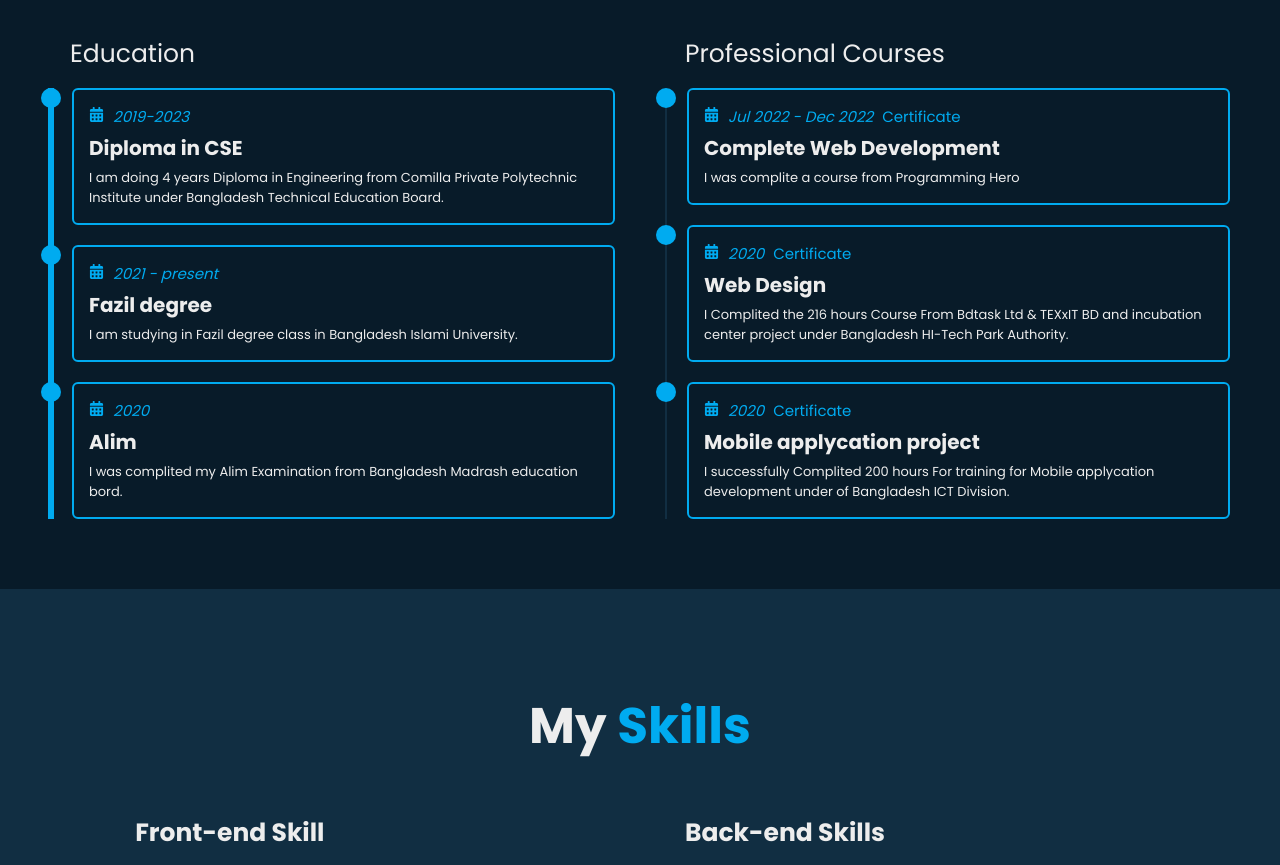
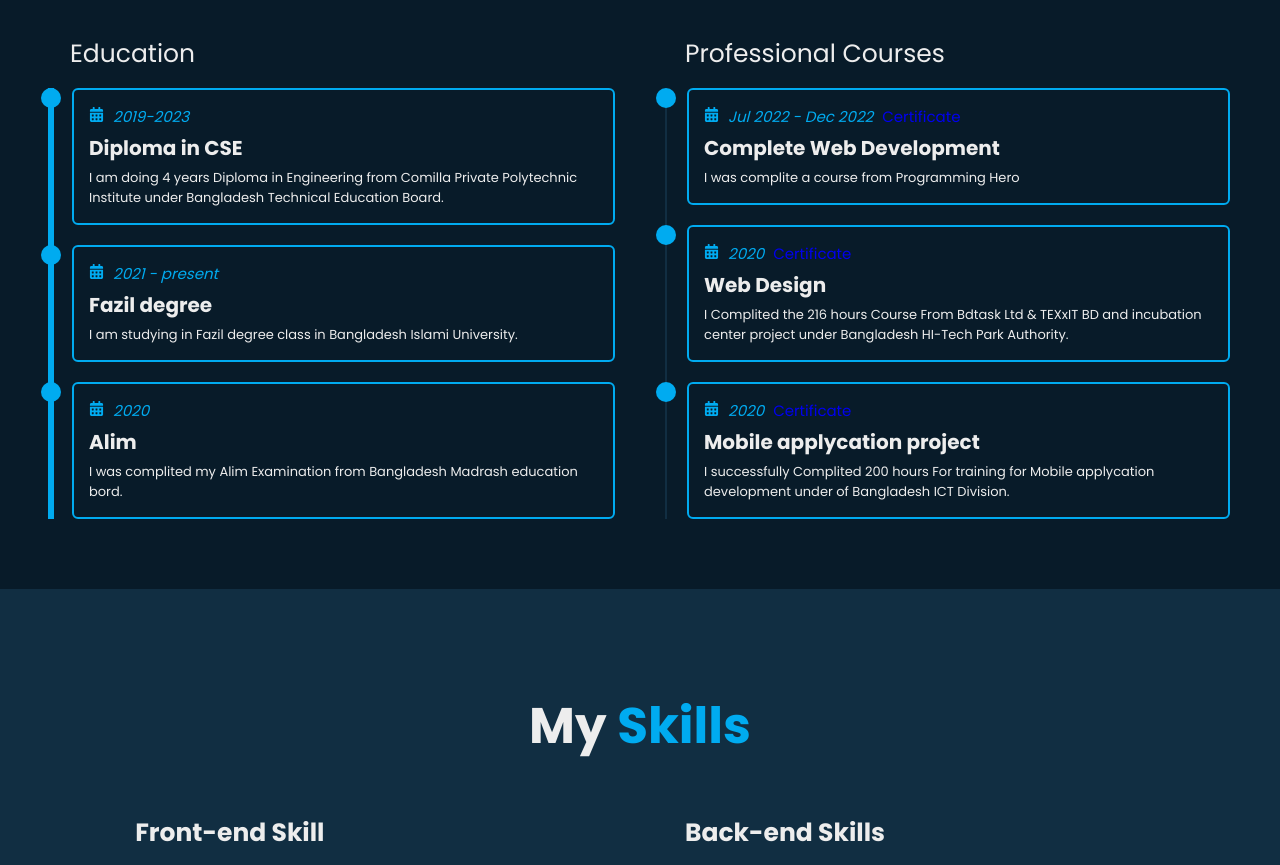
Before and after one commit to mdnazmulhasanniloy/md-nazmul-hasan-protfolio, a React (Create React App) app: page / in a window 1280 px wide. Shown: the part 1720-2585 px from the top of the page. Built offline with nearby package versions, Linux system fonts and the light colour scheme.

Commit message:
Update Education.jsx

```diff
--- a/src/pages/Education/Education.jsx
+++ b/src/pages/Education/Education.jsx
@@ -55,7 +55,7 @@ const Education = () => {
                     {
                         courses?.map((course, index)=><div className="education-content" key={index}>
                         <div className="content">
-                            <div className="year"> <i><FaCalendarAlt /></i> <i>{course?.year}</i> <a class="certificate" herf={course?.certificate }>Certificate </a></div>
+                            <div className="year"> <i><FaCalendarAlt /></i> <i>{course?.year}</i> <a class="certificate" href={course?.certificate }>Certificate </a></div>
                             <h3>{course?.courseName}</h3>
                             <p>
                                 {
```
